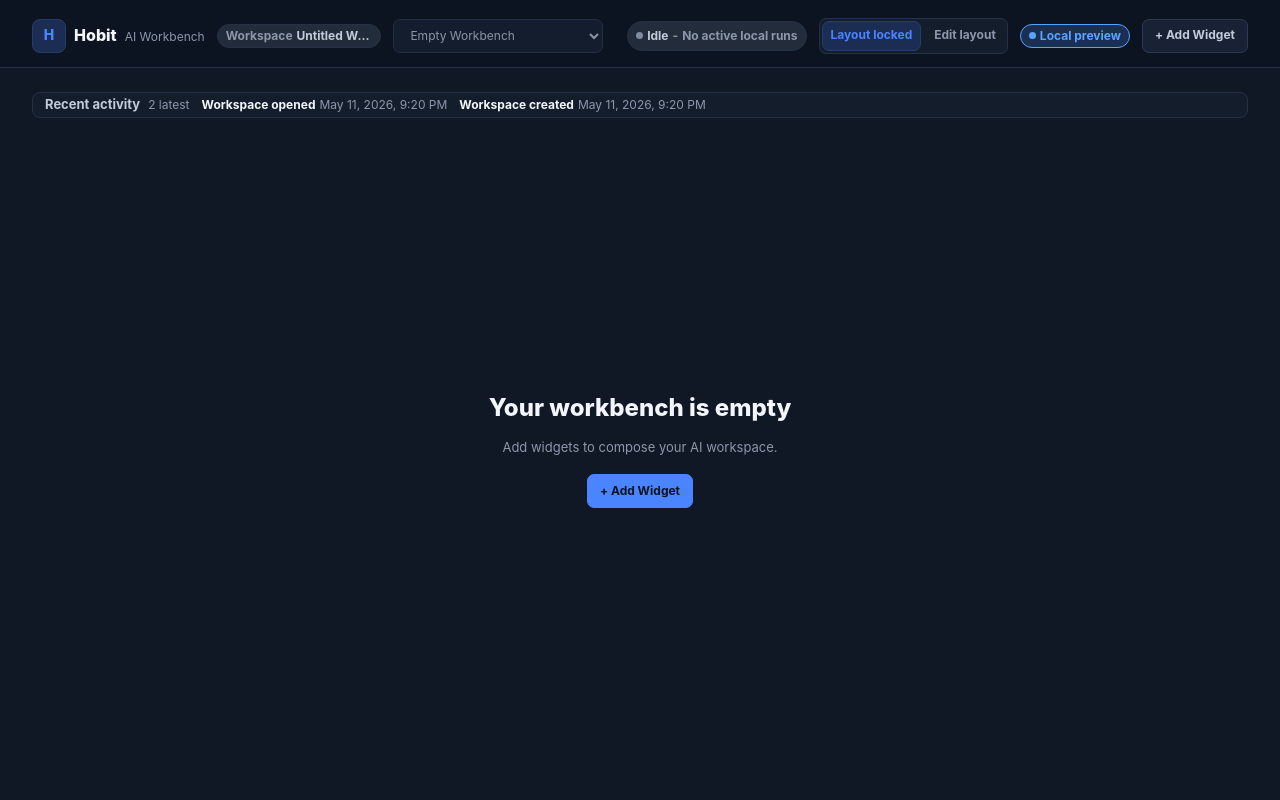
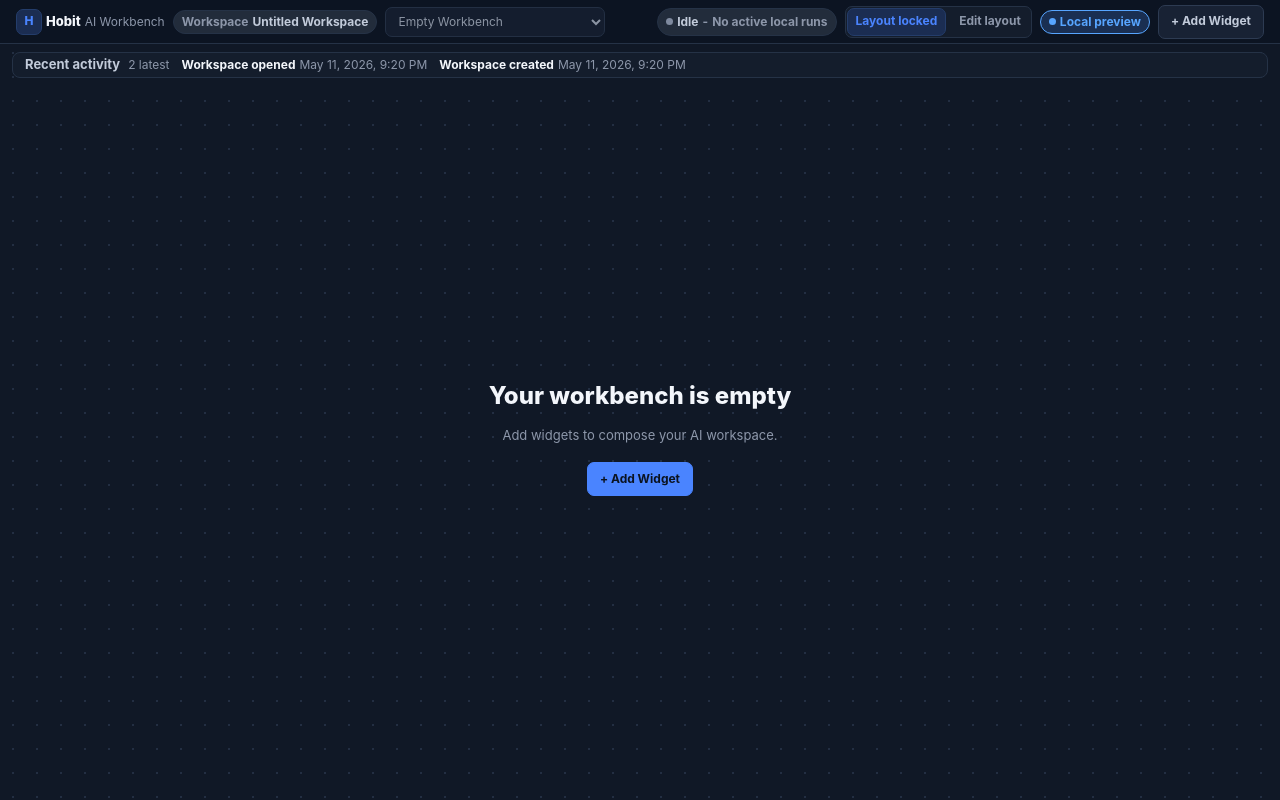
Before and after one commit to d-koshelev/Hobit, a React (Vite) app in the folder apps/desktop/frontend/: page / in a window 1280 px wide. Both pictures are taken after a click on the button "Create Workspace". Built offline with nearby package versions, Linux system fonts and the light colour scheme.

Commit message:
frontend: polish workbench canvas shell

```diff
--- a/apps/desktop/frontend/src/styles/responsive.css
+++ b/apps/desktop/frontend/src/styles/responsive.css
@@ -25,7 +25,7 @@
   .workbench-topbar {
     align-items: flex-start;
     flex-wrap: wrap;
-    gap: var(--space-lg);
+    gap: var(--space-sm);
   }
 
   .topbar-left,
@@ -53,7 +53,8 @@
   }
 
   .canvas-shell {
-    padding: var(--space-sm) var(--space-lg) var(--space-lg);
+    --workbench-canvas-padding-x: var(--space-sm);
+    --workbench-canvas-padding-y: var(--space-xs);
   }
 
   .workbench-content {
@@ -107,7 +108,7 @@
   }
 
   .workbench-topbar {
-    padding: var(--space-lg) var(--space-lg) var(--space-sm);
+    padding: var(--space-sm) var(--space-md);
   }
 
   .brand-copy {
--- a/apps/desktop/frontend/src/styles/tokens.css
+++ b/apps/desktop/frontend/src/styles/tokens.css
@@ -49,6 +49,12 @@
   --space-xl: 24px;
   --space-2xl: 32px;
 
+  --workbench-grid-step: 24px;
+  --workbench-grid-dot:
+    color-mix(in srgb, var(--color-border-strong) 44%, transparent);
+  --workbench-canvas-padding-x: var(--space-md);
+  --workbench-canvas-padding-y: var(--space-sm);
+
   --radius-xs: 3px;
   --radius-sm: 5px;
   --radius-md: 7px;
--- a/apps/desktop/frontend/src/styles/workbench-shell.css
+++ b/apps/desktop/frontend/src/styles/workbench-shell.css
@@ -2,7 +2,7 @@
   display: flex;
   min-height: 100vh;
   flex-direction: column;
-  background: var(--color-canvas-bg);
+  background: var(--color-app-bg);
   color: var(--color-text-primary);
 }
 
@@ -19,14 +19,14 @@
 
 .workbench-topbar {
   display: flex;
-  min-height: 68px;
+  min-height: 44px;
   align-items: center;
   justify-content: space-between;
   flex-wrap: nowrap;
-  gap: var(--space-xl);
+  gap: var(--space-md);
   border-bottom: 1px solid var(--color-border-subtle);
   background: var(--color-topbar-bg);
-  padding: var(--space-lg) var(--space-2xl) var(--space-md);
+  padding: var(--space-xs) var(--space-lg);
 }
 
 .topbar-left,
@@ -34,7 +34,7 @@
   display: flex;
   min-width: 0;
   align-items: center;
-  gap: var(--space-md);
+  gap: var(--space-sm);
 }
 
 .topbar-left {
@@ -53,11 +53,11 @@
   border: 1px solid var(--color-border-subtle);
   border-radius: var(--radius-md);
   background: var(--color-widget-surface);
-  padding: 2px;
+  padding: 1px;
 }
 
 .layout-mode-toggle .button {
-  min-height: 30px;
+  min-height: 28px;
   border-color: transparent;
   padding: 0 var(--space-sm);
 }
@@ -69,13 +69,16 @@
 }
 
 .topbar-left .select {
-  flex: 0 1 260px;
-  min-width: 180px;
-  max-width: 280px;
+  min-height: 30px;
+  flex: 0 1 220px;
+  min-width: 168px;
+  max-width: 240px;
+  padding: 0 var(--space-sm);
 }
 
 .workspace-pill {
-  max-width: 260px;
+  max-width: 220px;
+  min-height: 28px;
   overflow: hidden;
 }
 
@@ -92,8 +95,8 @@
 }
 
 .global-activity-indicator.badge {
-  max-width: 280px;
-  min-height: 30px;
+  max-width: 260px;
+  min-height: 28px;
   overflow: hidden;
 }
 
@@ -150,14 +153,47 @@
   line-height: var(--line-tight);
 }
 
+.workbench-topbar .brand {
+  gap: var(--space-xs);
+}
+
+.workbench-topbar .brand-mark {
+  width: 26px;
+  height: 26px;
+  border-radius: var(--radius-md);
+  font-size: var(--text-xs);
+}
+
+.workbench-topbar .brand-copy {
+  gap: var(--space-xs);
+}
+
+.workbench-topbar .brand-name {
+  font-size: var(--text-sm);
+}
+
 .canvas-shell {
   display: flex;
   flex: 1;
   min-height: 0;
   min-width: 0;
-  background: var(--color-canvas-bg);
+  background-color: var(--color-canvas-bg);
+  background-image: radial-gradient(
+    circle at 1px 1px,
+    var(--workbench-grid-dot) 1px,
+    transparent 1.2px
+  );
+  background-position:
+    var(--workbench-canvas-padding-x)
+    var(--workbench-canvas-padding-y);
+  background-size:
+    var(--workbench-grid-step)
+    var(--workbench-grid-step);
   overflow: auto;
-  padding: var(--space-xl) var(--space-2xl) var(--space-2xl);
+  padding:
+    var(--workbench-canvas-padding-y)
+    var(--workbench-canvas-padding-x)
+    var(--workbench-canvas-padding-x);
 }
 
 .canvas-shell-layout-editing {
@@ -169,7 +205,7 @@
   flex: 1;
   min-width: 0;
   flex-direction: column;
-  gap: var(--space-lg);
+  gap: var(--space-md);
 }
 
 .workbench-content-catalog-open .canvas-shell {
@@ -178,7 +214,7 @@
 
 .empty-workbench {
   display: grid;
-  min-height: calc(100vh - 125px);
+  min-height: calc(100vh - 72px);
   width: 100%;
   place-items: center;
 }
```
